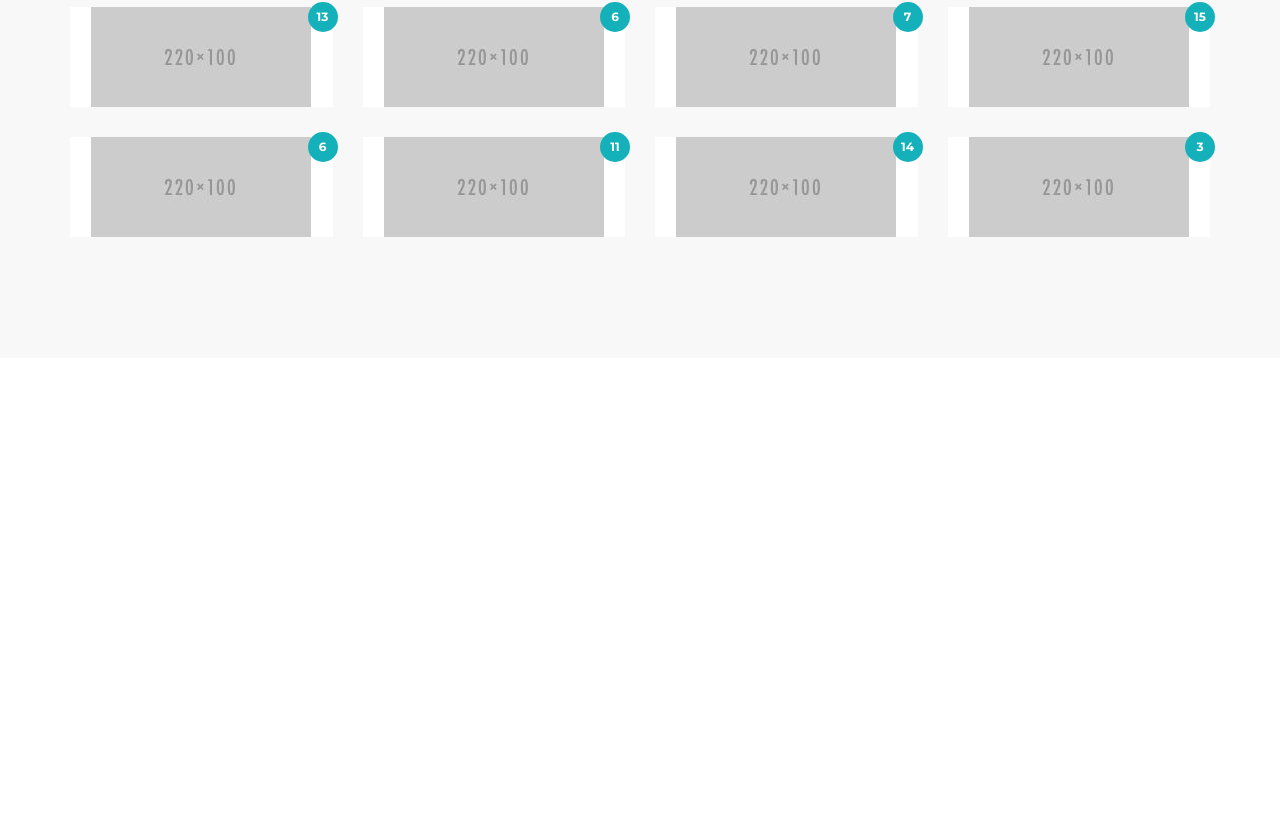
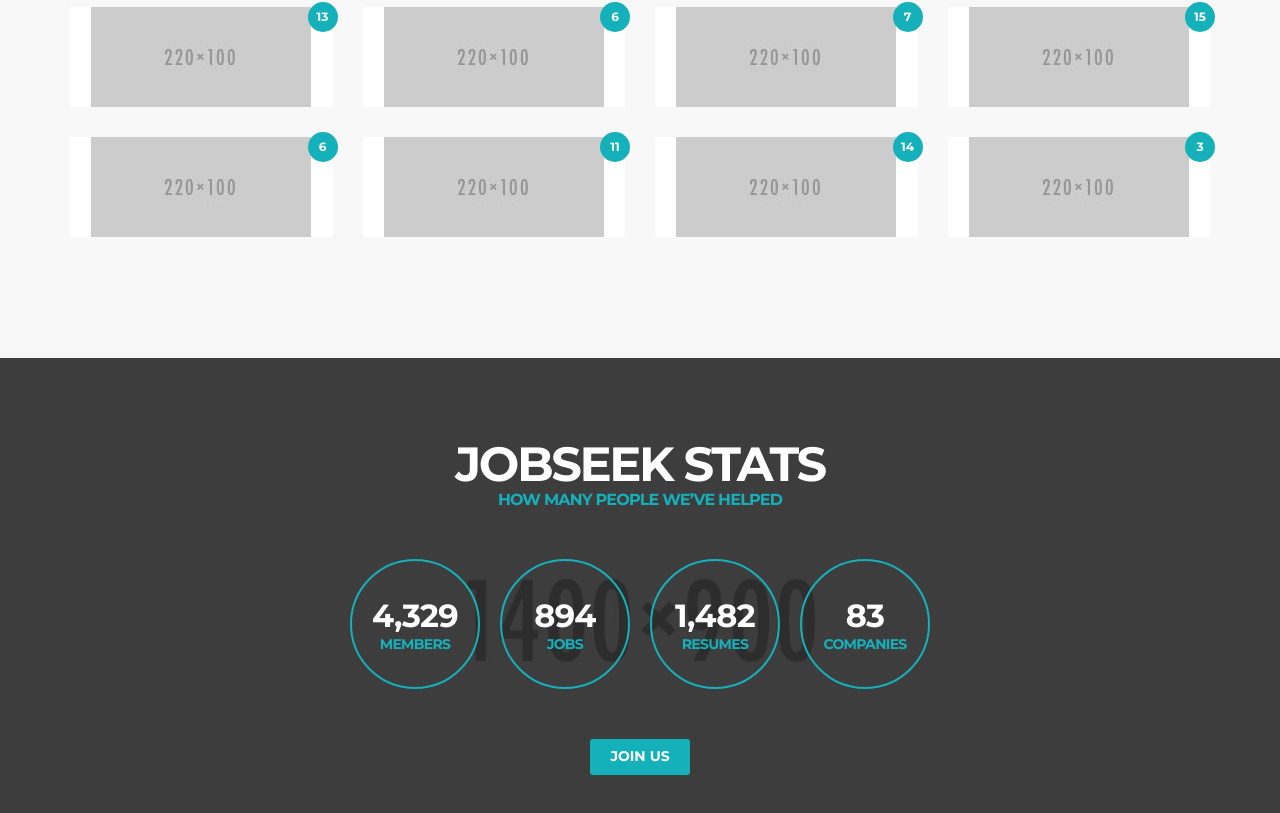
Before and after one commit to workix/workix-frontend-vue, a Vue app: page / in a window 1280 px wide. Shown: the part 2010-2823 px from the top of the page. Before the commit the page ends 2368 px from the top, so only its background shows below. Built offline with nearby package versions, Linux system fonts and the light colour scheme.

Commit message:
added stats wrapper

```diff
--- a/public/css/style.css
+++ b/public/css/style.css
@@ -1190,11 +1190,11 @@ header {
 	}
 
 #stats {
-	background-image: url(http://placehold.it/1400x900.jpg);
+	background-image: url(../resources/placeholder/1400x900.jpg);
 }
 
 #testimonials {
-	background-image: url(http://placehold.it/1400x900.jpg);
+	background-image: url(../resources/placeholder/1400x900.jpg);
 }
 
 /* 8. JOBSEEK APP & CONTACT
--- /dev/null
+++ b/src/components/StatsWrapper.vue
@@ -0,0 +1,53 @@
+<template>
+		<!-- ============ STATS START ============ -->
+		<section id="stats" class="parallax text-center">
+			<div class="tint"></div>
+			<div class="container">
+				<div class="row">
+					<div class="col-sm-12">
+						<h1>Jobseek Stats</h1>
+						<h4>How many people we’ve helped</h4>
+					</div>
+				</div>
+				<div class="row" id="counter">
+
+					<div class="counter">
+						<div class="number">4,329</div>
+						<div class="description">Members</div>
+					</div>
+
+					<div class="counter">
+						<div class="number">894</div>
+						<div class="description">Jobs</div>
+					</div>
+
+					<div class="counter">
+						<div class="number">1,482</div>
+						<div class="description">Resumes</div>
+					</div>
+
+					<div class="counter">
+						<div class="number">83</div>
+						<div class="description">Companies</div>
+					</div>
+
+				</div>
+				<div class="row">
+					<div class="col-sm-12">
+						<p><a class="link-register btn btn-primary">Join Us</a></p>
+					</div>
+				</div>
+			</div>
+		</section>
+		<!-- ============ STATS END ============ -->
+</template>
+
+<script>
+export default {
+
+}
+</script>
+
+<style>
+
+</style>
--- a/src/views/IndexView.vue
+++ b/src/views/IndexView.vue
@@ -6,6 +6,7 @@
       <SliderWrapper />
       <JobsWrapper />
       <CompaniesWrapper />
+      <StatsWrapper />
   </div>
 </template>
 
@@ -16,6 +17,7 @@ import HeaderBar from '@/components/HeaderBar.vue'
 import SliderWrapper from '@/components/SliderWrapper.vue'
 import JobsWrapper from "@/components/JobsWrapper.vue"
 import CompaniesWrapper from "@/components/CompaniesWrapper.vue"
+import StatsWrapper from '@/components/StatsWrapper.vue'
 export default {
     components: {
         PageLoader,
@@ -23,7 +25,8 @@ export default {
         HeaderBar,
         SliderWrapper,
         JobsWrapper,
-        CompaniesWrapper
+        CompaniesWrapper,
+        StatsWrapper
     }
 }
 </script>
```
